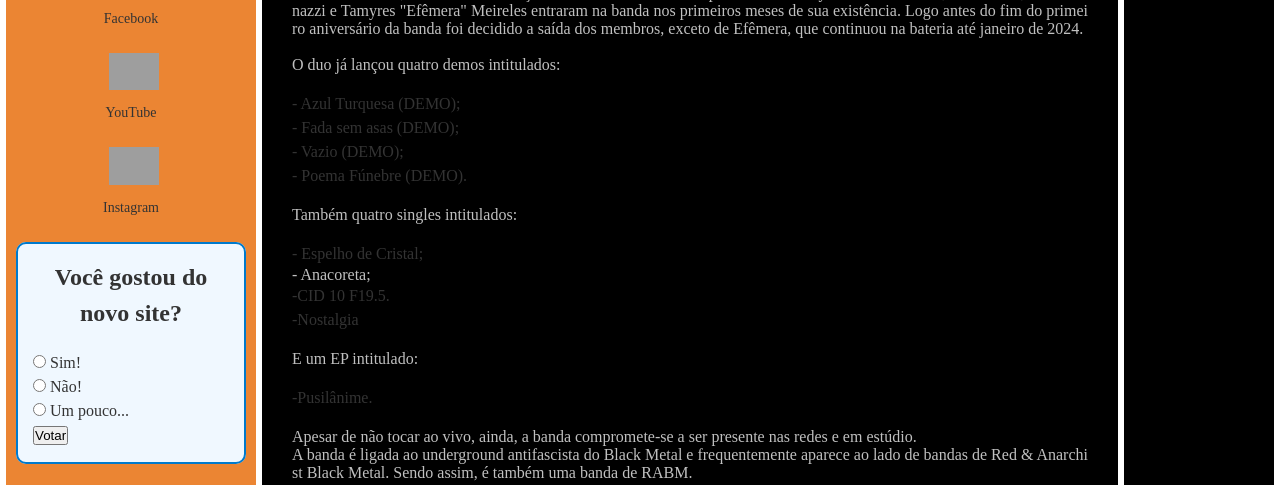
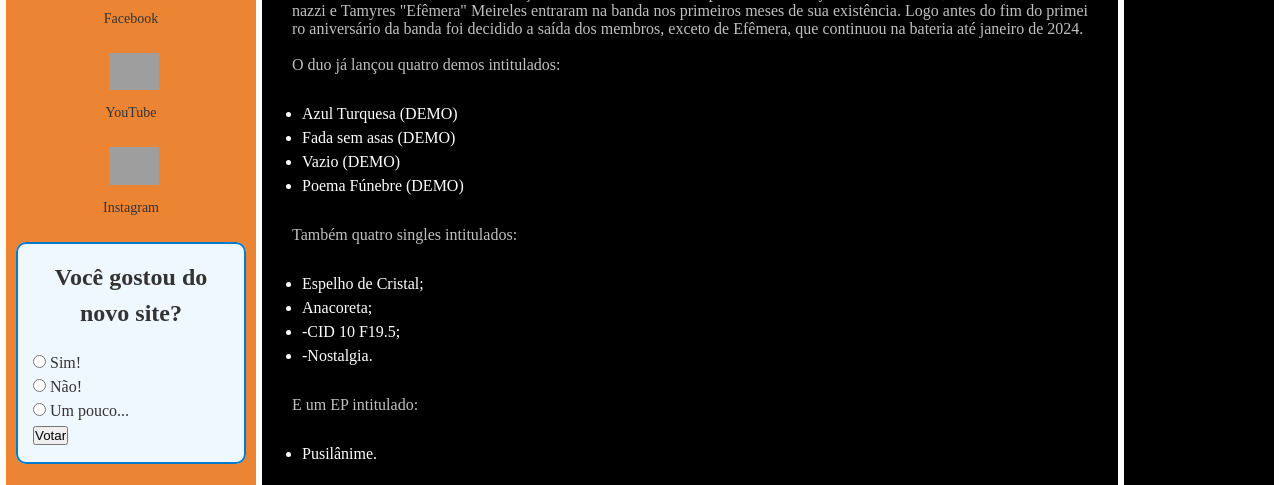
Before and after one commit to soturnacrosta/azulturquesawebsite, a PHP site: page /app/sobre_nos.html in a window 1280 px wide. Shown: the part 834-1319 px from the top of the page. Run offline with PHP 8.4, Linux system fonts and the light colour scheme; grey boxes are pictures that could not be loaded.

Commit message:
v0.3.5 Correção de erros em UL

```diff
--- a/app/downloads.html
+++ b/app/downloads.html
@@ -111,7 +111,7 @@
         <h1>Downloads</h1>
 
         <div style="text-align: center;">
-            <img src="../assets/img/materias/downloads/azul_turquesa_logo.png" alt="Azul Turquesa logo" width="500" height="auto">
+            <img src="../assets/img/materias/downloads/azul-turquesa-logo.png" alt="Azul Turquesa logo" width="500" height="auto">
         </div>
         <br><br>
 
--- a/app/letras.html
+++ b/app/letras.html
@@ -111,7 +111,7 @@
         <h1>Letras de nossas músicas</h1>
 
         <div style="text-align: center;">
-            <img src="../assets/img/materias/downloads/azul_turquesa_logo.png" alt="Azul Turquesa logo" width="500" height="auto">
+            <img src="../assets/img/materias/downloads/azul-turquesa-logo.png" alt="Azul Turquesa logo" width="500" height="auto">
         </div>
         <br><br>
 
--- a/app/sobre_nos.html
+++ b/app/sobre_nos.html
@@ -106,6 +106,7 @@
 
         </nav>
     <main>
+        <div class="sobre-nos">
         <h1>Sobre a Azul Turquesa</h1>
 
             <img src="../assets/img/materias/sobre_nos/soturna-azulTurquesa.jpg" alt="Soturna Crosta da banda de black metal paraibana Azul Turquesa"  width="500" height="auto" class="center-img"><br>
@@ -120,31 +121,29 @@
             <br>
             O duo já lançou quatro demos intitulados:<br><br>
 
-            <ul>-  Azul Turquesa (DEMO);</ul>
-
-            <ul>- Fada sem asas (DEMO);</ul>
-
-            <ul>- Vazio (DEMO);</ul>
-
-            <ul>- Poema Fúnebre (DEMO).</ul>
+            <ul>
+                <li>Azul Turquesa (DEMO)</li>
+                <li>Fada sem asas (DEMO)</li>
+                <li>Vazio (DEMO)</li>
+                <li>Poema Fúnebre (DEMO)</li>
+            </ul>
 
             <br>
 
             Também quatro singles intitulados:<br><br>
 
-            <ul>- Espelho de Cristal;</ul>
-
-            <ul></ul>- Anacoreta;</ul>
-
-            <ul>-CID 10 F19.5.</ul>
-
-            <ul>-Nostalgia</ul>
+            <ul>
+                <li>Espelho de Cristal;</li>
+                <li>Anacoreta;</li>
+                <li>-CID 10 F19.5;</li>
+                <li>-Nostalgia.</li>
+            </ul>
 
             <br>
 
             E um EP intitulado:<br><br>
 
-            <ul>-Pusilânime.</ul>
+            <ul><li>Pusilânime.</li></ul>
 
             <br>
 
@@ -156,15 +155,14 @@
 
             Soturna Cröstä: vocais, guitarras, baixo, teclas e bateria (programação).<br><br>
 
-            Ex-membros:<br>
+            Ex-membros:<br><br>
 
-            <ul>-Siel Boná: guitarra base;</ul>
-
-            <ul>-Pedro Dias: guitarra solo;</ul>
-
-            <ul>-Bruna Penazzi: contra-baixo;</ul>
-
-            <ul>-Efêmera: bateria.</ul>
+            <ul>
+                <li>-Siel Boná: guitarra base;</li>
+                <li>-Pedro Dias: guitarra solo;</li>
+                <li>-Bruna Penazzi: contra-baixo;</li>
+                <li>-Efêmera: bateria.</li>
+            </ul>
 
             <br>
 
@@ -177,7 +175,7 @@
             <br>
 
             <h4>Última atualização: 31 de dezembro de 2024.</h4>
-
+            </div>
 
     </main>
     <aside>Relacionados</aside>
--- a/assets/css/style.css
+++ b/assets/css/style.css
@@ -139,6 +139,11 @@ main a {
         object-fit: cover; /* Ajusta a imagem para cobrir o container sem distorção */
     }
 
+    .sobre-nos ul {
+        color: white; /* Corrige a cor do texto */
+        background-color: black; /* Se necessário, ajuste o fundo */
+        padding: 10px;
+    }
 
 h1 {
     margin-top: 0; /* Remove qualquer margem extra no topo do título */
```
